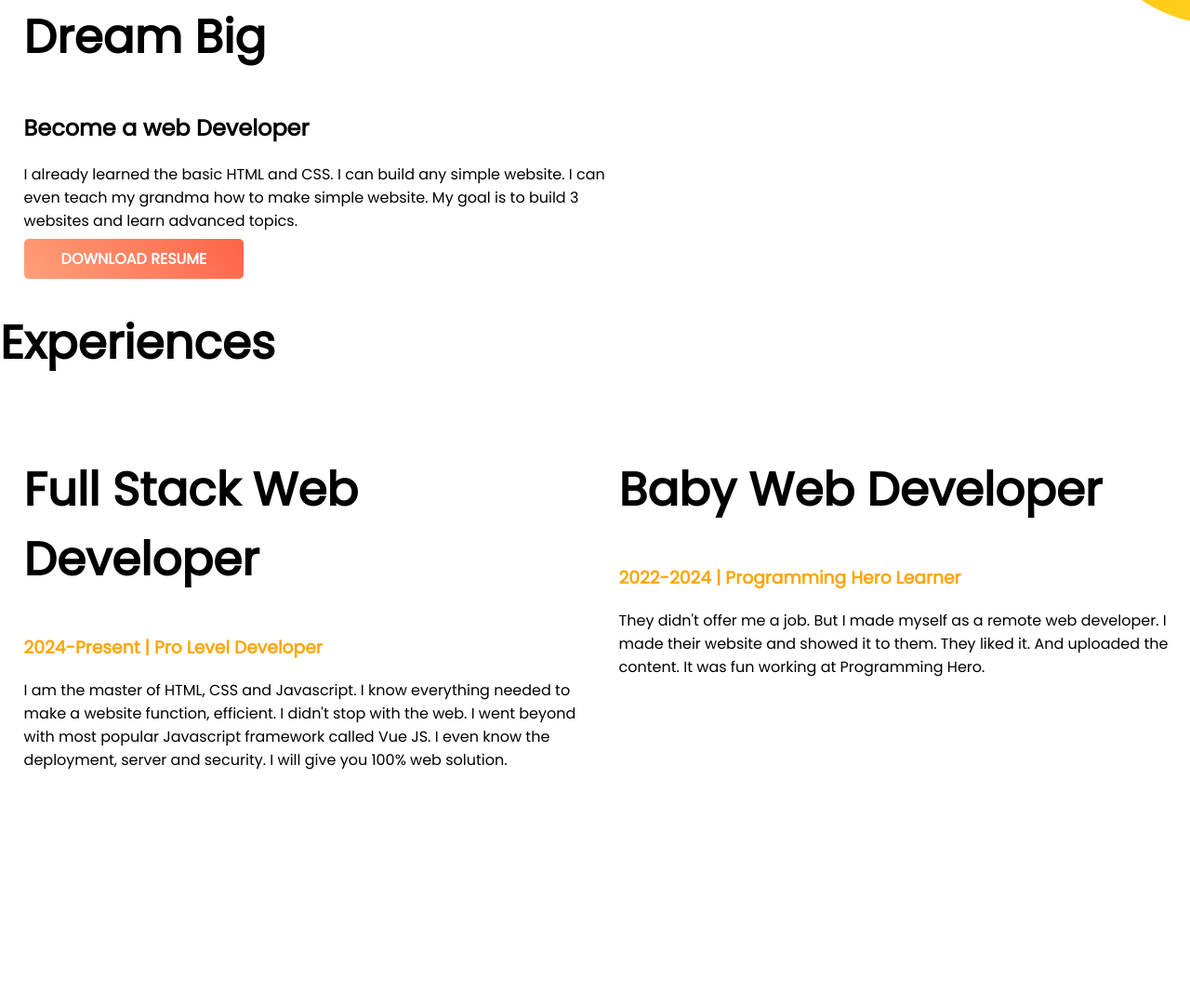
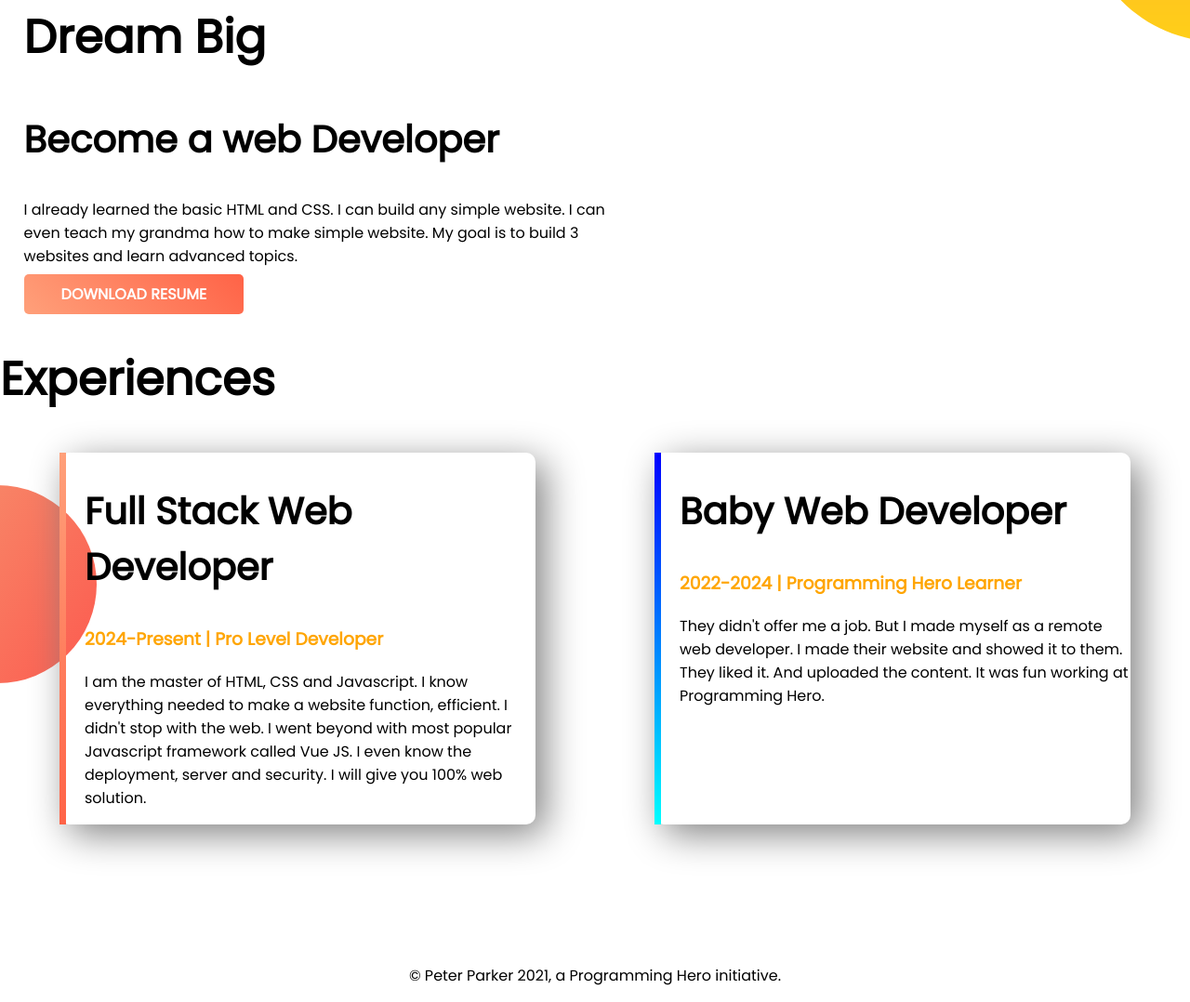
Before and after one commit to developeraurchie/developer-portfolio, a plain HTML site: page index.html in a window 1280 px wide. Shown: the part 1182-2260 px from the top of the page at 93% size. Before the commit the page ends 2178 px from the top, so only its background shows below. Drawn offline with Linux system fonts and the light colour scheme.

Commit message:
footer added

```diff
--- a/index.html
+++ b/index.html
@@ -45,23 +45,28 @@
     <section class="experience-area">
         <h1>Experiences</h1>
         <div class="flexible-container">
-            <div class="half-width">
-                <h1>Full Stack Web Developer</h1>
+            <div id="full-stack-web-experience" class="experience-item">
+                <h2>Full Stack Web Developer</h2>
                 <h3 class="orange-color"> 2024-Present | Pro Level Developer</h3>
                 <p> I am the master of HTML, CSS and Javascript. I know everything needed to make a website function,
                     efficient. I didn't stop with the web. I went beyond with most popular Javascript framework called
                     Vue
                     JS. I even know the deployment, server and security. I will give you 100% web solution.</p>
             </div>
-            <div class="half-width">
-                <h1>Baby Web Developer </h1>
-                <h3 class="orange-color">2022-2024 | Programming Hero Learner </h3>
-                <p> They didn't offer me a job. But I made myself as a remote web developer. I made their website and
-                    showed
-                    it to them. They liked it. And uploaded the content. It was fun working at Programming Hero.</p>
+            <div id="web-dev-experience" class="experience-item">
+                <h2>Baby Web Developer <h2>
+                        <h3 class="orange-color">2022-2024 | Programming Hero Learner </h3>
+                        <p> They didn't offer me a job. But I made myself as a remote web developer. I made their
+                            website and
+                            showed
+                            it to them. They liked it. And uploaded the content. It was fun working at Programming Hero.
+                        </p>
             </div>
         </div>
     </section>
+    <footer>
+        <p>© Peter Parker 2021, a Programming Hero initiative. </p>
+    </footer>
 
 
 
--- a/style.css
+++ b/style.css
@@ -4,6 +4,9 @@ body{
 }
 h1{
     font-size: 50px;
+}
+h2{
+    font-size: 40px;
 }
 .orange-color{
     color: orange;
@@ -43,3 +46,31 @@ h1{
     background-position: right;
 
 }
+.experience-area{
+    background-image: url(./images/exp-bg.png);
+    background-repeat: no-repeat;
+    background-position: left;
+}
+.experience-item{
+    width: 40%;
+    margin-left: 5%;
+   margin-right: 5%;
+   padding-left: 20px;
+   border-radius: 10px;
+    box-shadow: 10px 10px 40px gray;
+
+}
+#web-dev-experience{
+    border-left: 7px solid;
+    border-image:  linear-gradient(180deg, blue, cyan);
+    border-image-slice: 1;
+
+}
+#full-stack-web-experience{
+    border-left: 7px solid;
+    border-image: linear-gradient(180deg, lightsalmon, tomato);
+    border-image-slice: 1;
+}
+footer p{
+    text-align: center;
+}
```
